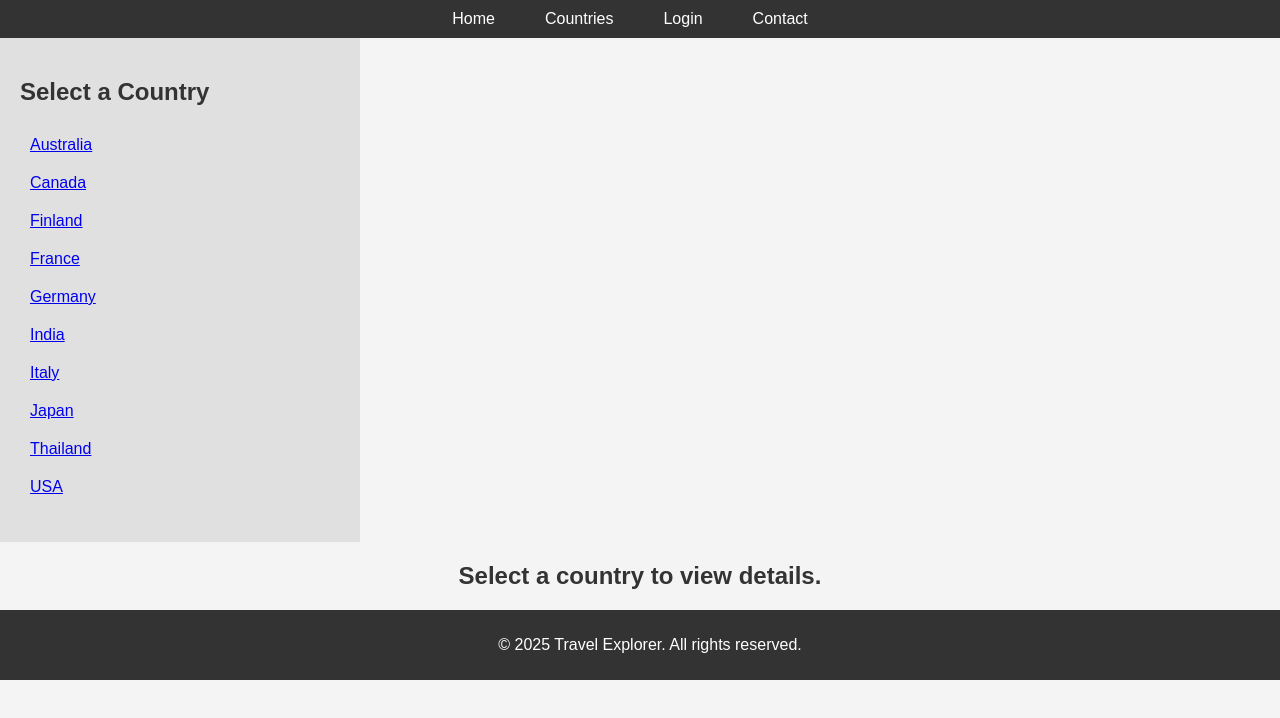
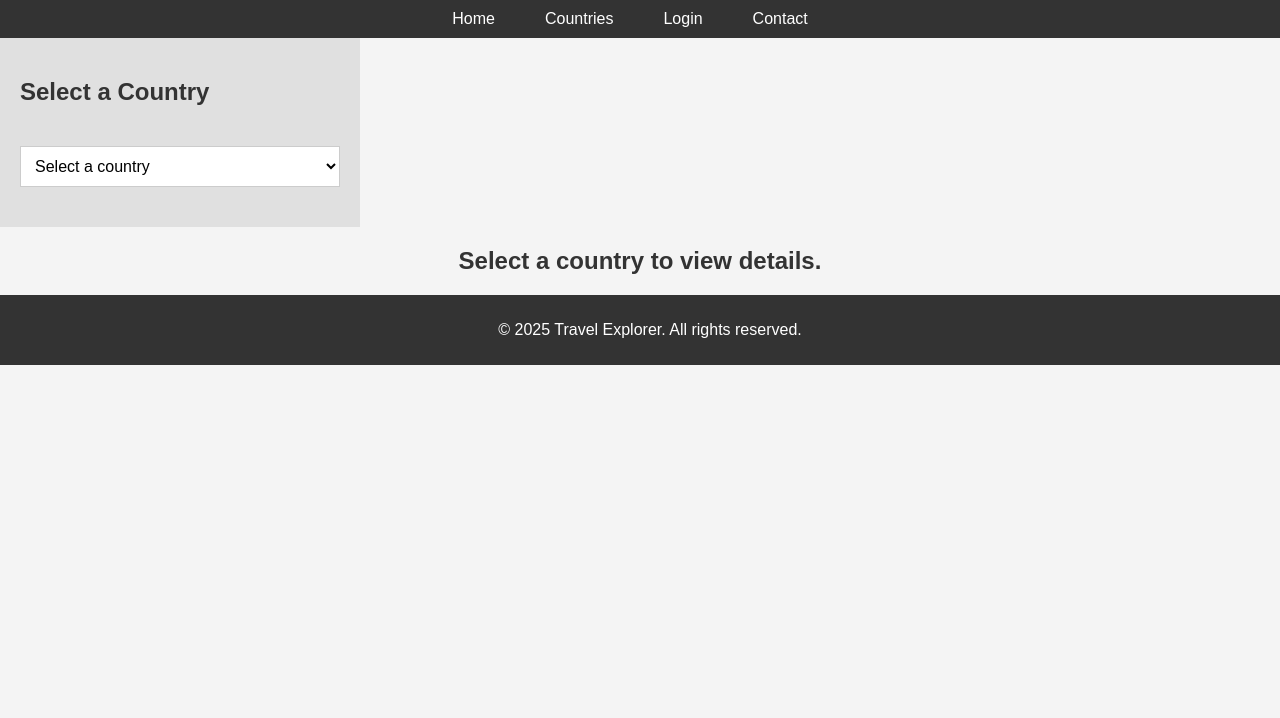
Before and after one commit to vivekmuralidharan13/Travel, a plain HTML site: page countries.html in a window 1280 px wide. Drawn offline with Linux system fonts and the light colour scheme.

Commit message:
Update countries.html

```diff
--- a/countries.html
+++ b/countries.html
@@ -22,9 +22,11 @@
     <!-- Sidebar for Country List -->
     <div class="sidebar">
         <h2>Select a Country</h2>
-        <ul id="country-list">
+        <!-- Dropdown menu for country selection -->
+        <select id="country-dropdown" class="select-country">
+            <option value="">Select a country</option>
             <!-- Country list will be populated here dynamically -->
-        </ul>
+        </select>
     </div>
 
     <!-- Country Info Section -->
```
